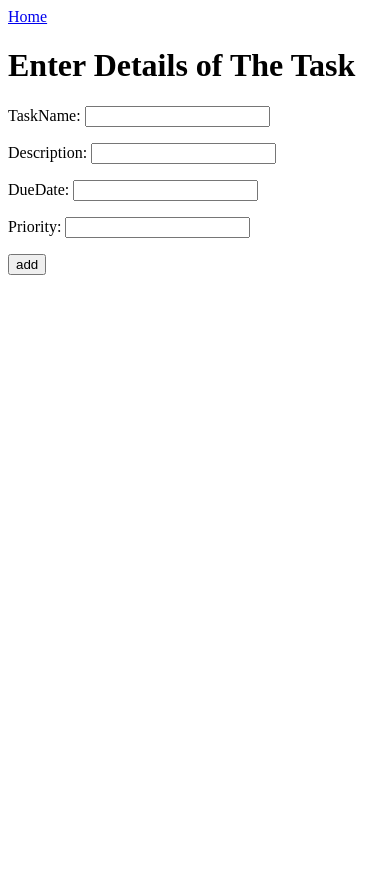
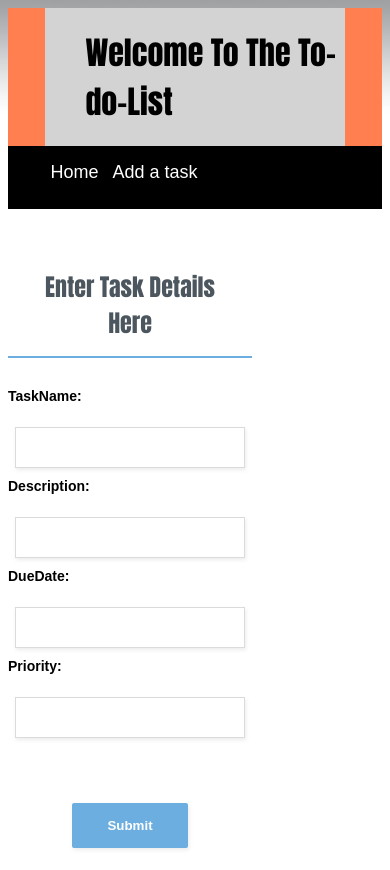
Before and after one commit to skbhagat40/To-Do-List, a Django app: page /create in a window 390 px wide. Before the commit the page ends 275 px from the top, so only its background shows below. Run offline with Django 3.2, Linux system fonts and the light colour scheme.

Commit message:
added css

```diff
--- a/tasks/static/tasks/base.css
+++ b/tasks/static/tasks/base.css
@@ -111,3 +111,28 @@ background: lightgreen;
 	margin-left: 50px;
 	/*list-style-image: url('../images/check.png')*/
 }
+#mainbar{
+	color: yellow;
+	float: left;
+	width: 70%;
+	padding: 0 30px;
+	box-sizing: border-box;
+}
+#navbar2{
+	background-color: white;
+	color:blue;
+}
+#navbar2 ul{
+	padding: 0px;
+	list-style: none;
+}
+#navbar2 li{
+	display: inline;
+	padding: 5px;
+}
+#navbar2 a{
+	color: black;
+	text-decoration: none;
+	font-size: 18px;
+	font-family:Arial;
+}
--- /dev/null
+++ b/tasks/static/tasks/forms.css
@@ -0,0 +1,158 @@
+.form-login{
+    max-width: 1000px;
+    width: 100%;
+    margin: 0 auto;
+
+    font: bold 14px sans-serif;
+    text-align: center;
+}
+
+.form-log-in-with-email{
+    position: relative;
+    display: inline-block;
+    vertical-align: top;
+    margin-right: 130px;
+    text-align: center;
+    margin-top: 60px;
+}
+
+.form-log-in-with-email .form-white-background{
+    width: 570px;
+    box-sizing: border-box;
+    background-color: #ffffff;
+    box-shadow: 0 1px 3px 0 rgba(0, 0, 0, 0.1);
+    padding: 60px 80px;
+    margin-bottom: 32px;
+}
+
+.form-log-in-with-email .form-row{
+    text-align: left;
+    margin-bottom: 23px;
+}
+
+.form-log-in-with-email .form-title-row{
+    text-align: center;
+    margin-bottom: 30px;
+}
+
+.form-log-in-with-email h1{
+    display: inline-block;
+    box-sizing: border-box;
+    color:  #4c565e;
+    font-size: 24px;
+    padding: 0 30px 15px;
+    border-bottom: 2px solid #6caee0;
+    margin:0;
+}
+
+.form-log-in-with-email .form-row > label span{
+    display: inline-block;
+    box-sizing: border-box;
+    color:  #5f5f5f;
+    width: 125px;
+    text-align: right;
+    padding-right: 25px;
+}
+
+.form-log-in-with-email input{
+    color:  #5f5f5f;
+    box-sizing: border-box;
+    width: 230px;
+    box-shadow: 1px 2px 4px 0 rgba(0, 0, 0, 0.08);
+    padding: 12px 18px;
+    border: 1px solid #dbdbdb;
+    margin-bottom: 10px;
+}
+
+.form-log-in-with-email button{
+    display: block;
+    border-radius: 2px;
+    background-color:  #6caee0;
+    color: #ffffff;
+    font-weight: bold;
+    box-shadow: 1px 2px 4px 0 rgba(0, 0, 0, 0.08);
+    padding: 15px 35px;
+    border: 0;
+    margin: 55px auto 0;
+    cursor: pointer;
+}
+
+.form-log-in-with-email .form-forgotten-password,
+.form-log-in-with-email .form-create-an-account{
+    text-decoration: none;
+    padding: 4px 8px;
+    font-weight: normal;
+}
+
+
+
+.form-sign-in-with-social .form-facebook-button{
+    color:  #ffffff;
+    display: block;
+
+
+/*	Making the form responsive. Remove these media queries
+    if you don't need the form to work on mobile devices. */
+
+@media (max-width: 900px) {
+
+    .form-login{
+        margin: 20px auto;
+    }
+
+    .form-log-in-with-email{
+        position: relative;
+        display: block;
+        margin: 0 0 50px;
+    }
+
+    .form-log-in-with-email .form-white-background{
+        margin: 0 auto 32px;
+    }
+
+    .form-log-in-with-email:after{
+        bottom: -80px;
+        left: 50%;
+        margin-left: -25px;
+    }
+
+    .form-sign-in-with-social{
+        margin-top: 60px;
+    }
+
+}
+
+@media (max-width: 600px) {
+
+    .form-log-in-with-email .form-white-background{
+        width: 300px;
+        padding-left: 35px;
+        padding-right: 35px;
+    }
+
+    .form-log-in-with-email .form-row > label span{
+        display: block;
+        text-align: left;
+        padding: 0 0 10px;
+    }
+
+    .form-log-in-with-email .form-email,
+    .form-log-in-with-email .form-password{
+        display: block;
+        margin: 0 auto;
+    }
+
+    .form-log-in-with-email:after{
+        bottom: -80px;
+        left: 50%;
+        margin-left: -25px;
+    }
+
+    .form-log-in-with-email .form-forgotten-password,
+    .form-log-in-with-email .form-create-an-account{
+        display: block;
+        margin: 5px auto;
+        max-width: 180px;
+    }
+
+}
--- /dev/null
+++ b/tasks/templates/tasks/forms.html
@@ -0,0 +1,24 @@
+<html>
+{% include 'tasks/head_navbar.html' %}
+{% load staticfiles %}
+<link rel="stylesheet" type="text/css" href="{% static 'tasks/forms.css' %}">
+<body>
+<div class="form-login">
+  <div class="form-log-in-with-email">
+  <div class="form-title-row">
+        <h1>Enter Task Details Here</h1>
+  </div>
+  <form method="post">
+{% for field in form %}
+    <div class="form-row">
+    <label>{{field.label_tag}}</label>
+        </div>
+    {{field}}
+
+{% endfor %}
+    <button type="submit" value="Submit">Submit</button>
+  </form>
+</div>
+</div>
+</body>
+</html>
--- a/tasks/templates/tasks/head_navbar.html
+++ b/tasks/templates/tasks/head_navbar.html
@@ -12,8 +12,8 @@
 <nav id ="navbar">
 	<div class="container">
 		<ul class="list">
-			<li class="list-item"><a href="#">Home</a></li>
-			<li><a href="#">Add a task</a></li>
+			<li class="list-item"><a href="{% url 'tasks:homepage'%}">Home</a></li>
+			<li><a href="{% url 'tasks:add_task' %}">Add a task</a></li>
 		</ul>
 	</div>
 </nav>
--- a/tasks/views.py
+++ b/tasks/views.py
@@ -16,7 +16,7 @@ class DetailView(generic.DetailView):
     model = Tasks
     context_object_name = 'task'
 class CreateTask(generic.CreateView):
-    template_name = 'tasks/forms_template.html'
+    template_name = 'tasks/forms.html'
     model = Tasks
     fields = ['TaskName','Description','DueDate','priority']
 class UpdateTask(generic.UpdateView):
```
Also changed, not shown: tasks/templates/tasks/detail.html (+6 -5 lines), tasks/templates/tasks/generic_template.html (added, +29 -0 lines).
